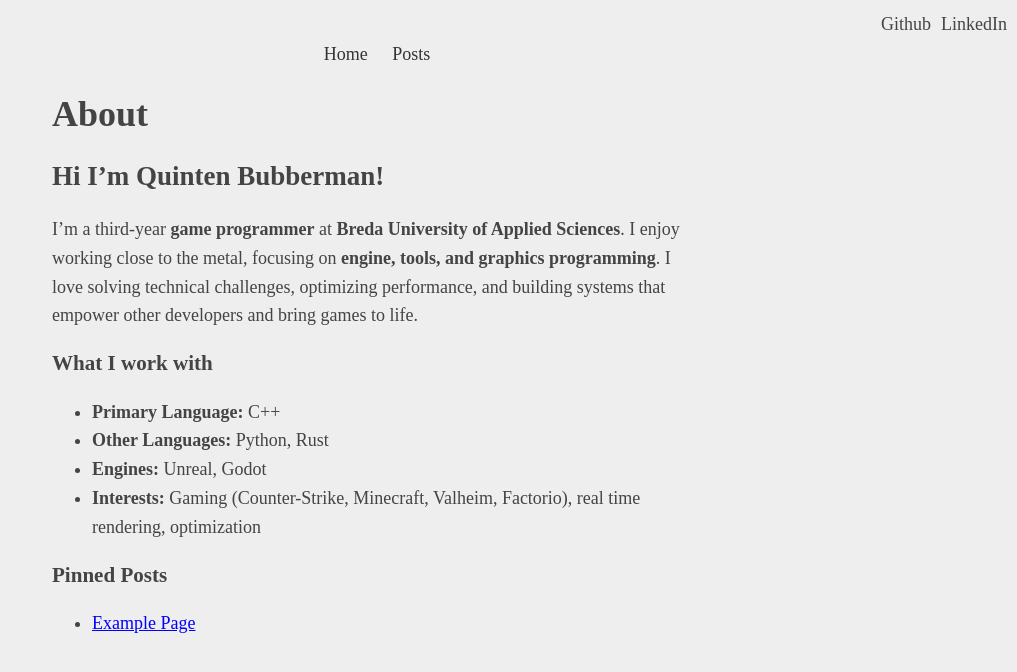
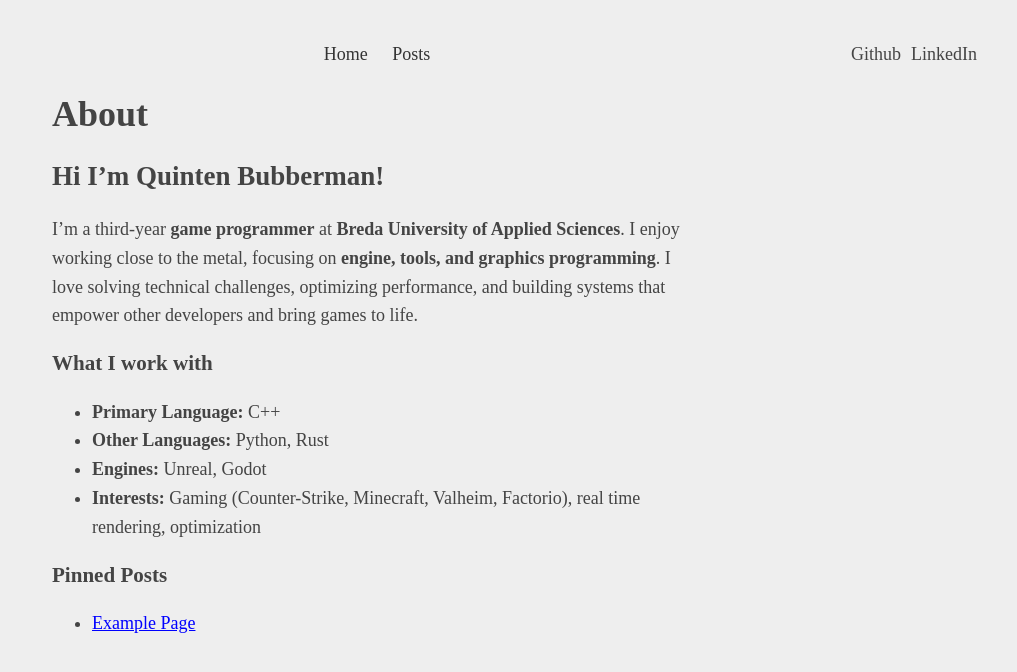
Before and after one commit to bakjedev/bakjedev.github.io, a Jekyll site: the page built from index.md, in a window 1280 px wide. Shown: the top 672 px of the page, without its empty margins (263-1280 px from the left). Built offline with Jekyll 4.4.1, drawn with Linux system fonts in a browser that asks for light colours.

Commit message:
positioning on the stuffs for ocd

```diff
--- a/assets/style.css
+++ b/assets/style.css
@@ -36,8 +36,8 @@ nav a:visited {
 
 .stuff-right {
   position: fixed;
-  top: 10px;
-  right: 10px;
+  top: 40px;
+  right: 40px;
   display: flex;
   gap: 10px;
   z-index: 1000;
```
